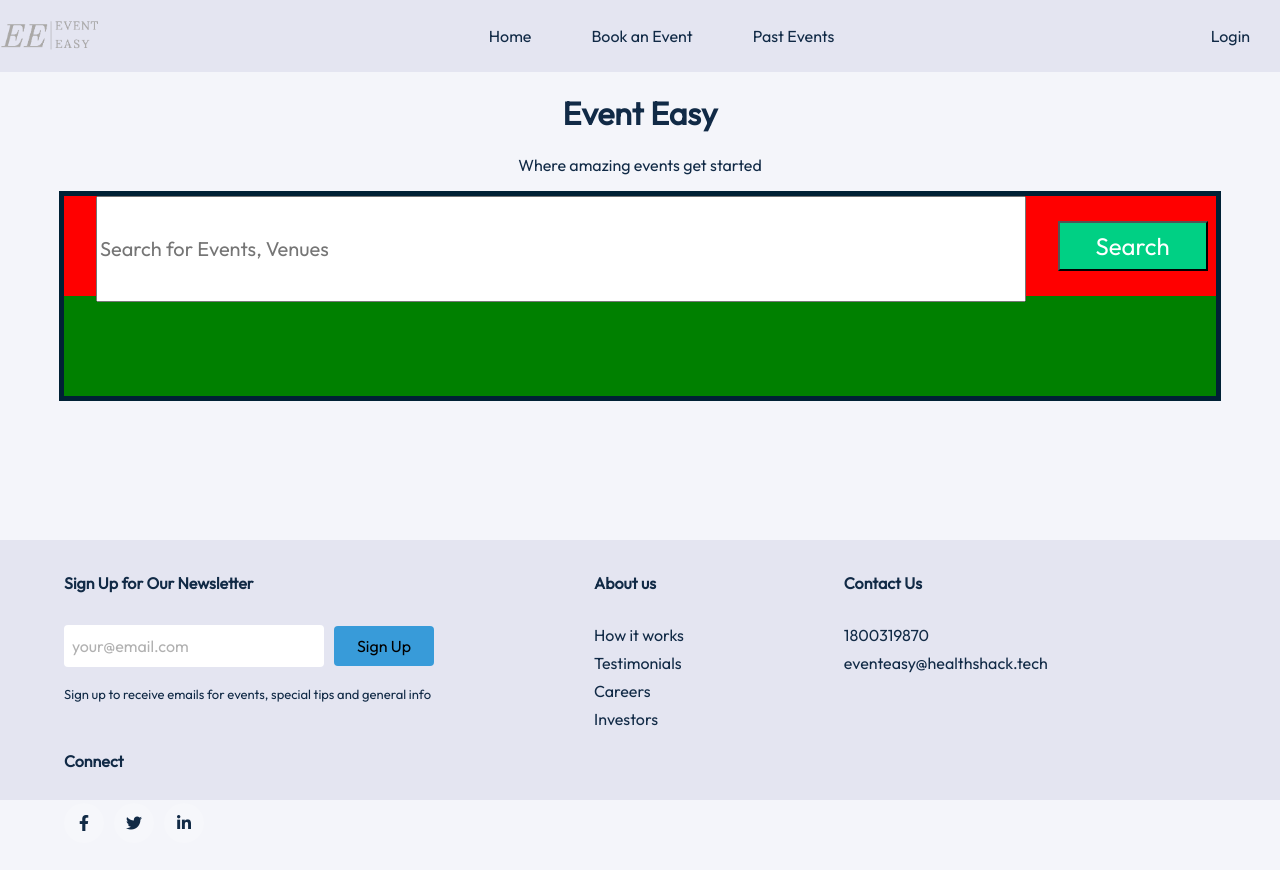
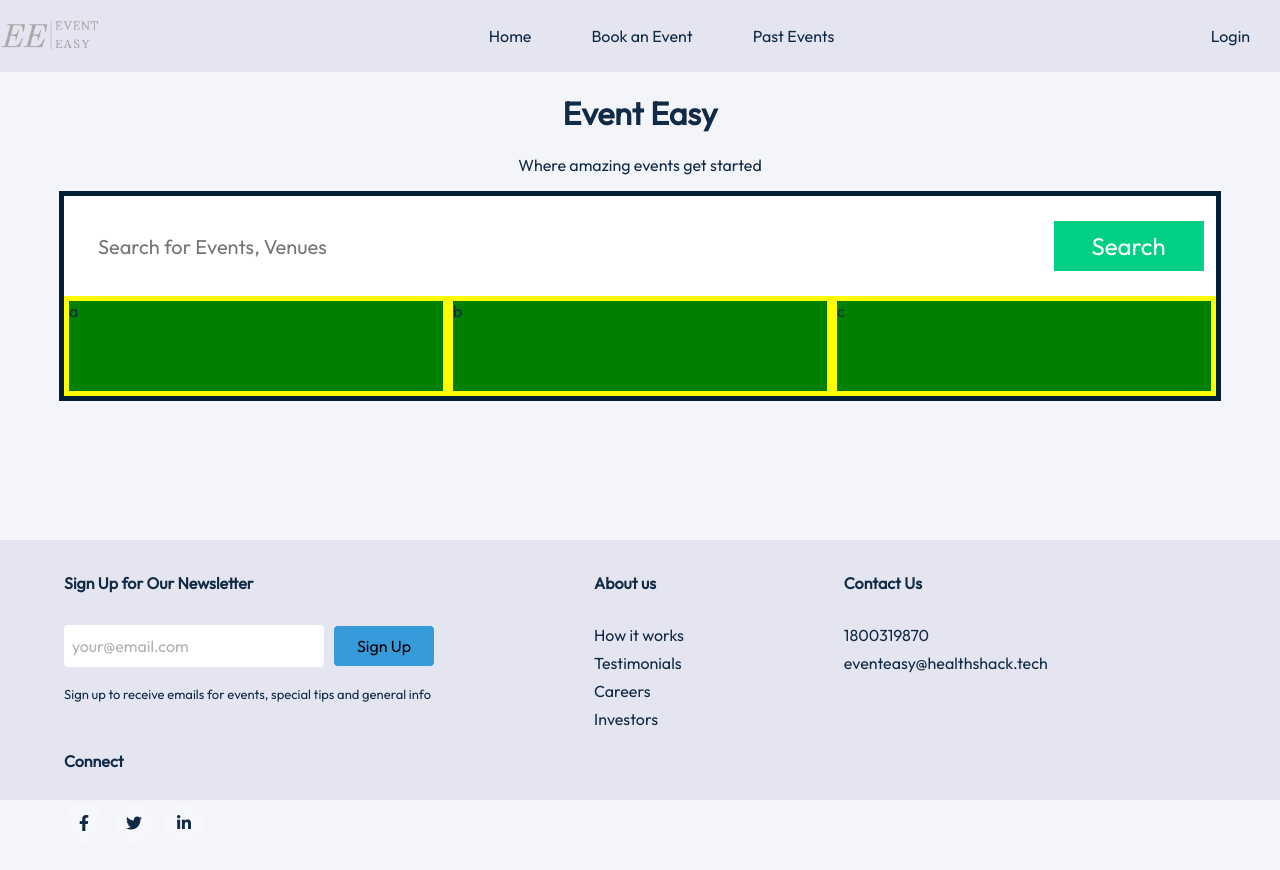
Before and after one commit to EddieChenUTAS/EventEasy2023, a React (Create React App) app: page / in a window 1280 px wide. Shown: the top 870 px of the page. Built offline with nearby package versions, Linux system fonts and the light colour scheme.

Commit message:
searchbox changes

```diff
--- a/package.json
+++ b/package.json
@@ -8,7 +8,7 @@
     "@testing-library/user-event": "^13.5.0",
     "react": "^18.2.0",
     "react-dom": "^18.2.0",
-    "react-scripts": "5.0.1",
+    "react-scripts": "^5.0.1",
     "web-vitals": "^2.1.4"
   },
   "scripts": {
--- a/src/Homepage.css
+++ b/src/Homepage.css
@@ -1,6 +1,6 @@
 @import url('https://fonts.googleapis.com/css?family=Outfit');
 
-*{
+* {
     font-family: "Outfit", sans-serif;
 }
 
@@ -28,7 +28,7 @@ body {
     margin-right: auto;
 }
 
-#search-container{
+#search-container {
     background-color: #002135;
     width: 90%;
     height: 200px;
@@ -36,34 +36,47 @@ body {
     border: 5px solid #002135;
 }
 
-#search-container div{
+#search-container div {
     width: 100%;
     height: 100px;
 }
 
-#div1{
-    background-color: red;
+#div1 {
+    background-color: white;
 }
 
-#div2{
+#div2 {
     background-color: green;
 }
 
-#div1-1{
+#div1-1 {
     display: flex;
     flex-direction: row;
 }
 
-#text-input{
+#div2 {
+    display: flex;
+}
+
+#div2 div {
+    width: 33.3%;
+    height: auto;
+    border: 5px solid yellow;
+
+}
+
+#text-input {
     margin-left: 2rem;
     width: 80%;
     height: 100%;
     outline: none;
     font-size: 20px;
     text-align: start;
+    border: none;
+    outline: none;
 }
 
-#search-btn{
+#search-btn {
     width: 150px;
     height: 50px;
     margin-left: 2rem;
@@ -74,4 +87,6 @@ body {
     font-size: 24px;
     color: white;
     background-color: #00D084;
+    outline: none;
+    border: none;
 }
--- a/src/Homepage.js
+++ b/src/Homepage.js
@@ -15,7 +15,11 @@ export default function Homepage() {
             <input type="submit" value="Search" id="search-btn"></input>
           </div>
         </div>
-        <div id="div2"></div>
+        <div id="div2">
+          <div>a</div>
+          <div>b</div>
+          <div>c</div>
+        </div>
       </section>
     </div>
   );
```
Also changed, not shown: 1 other file (tests, documents, lock files or other folders).
